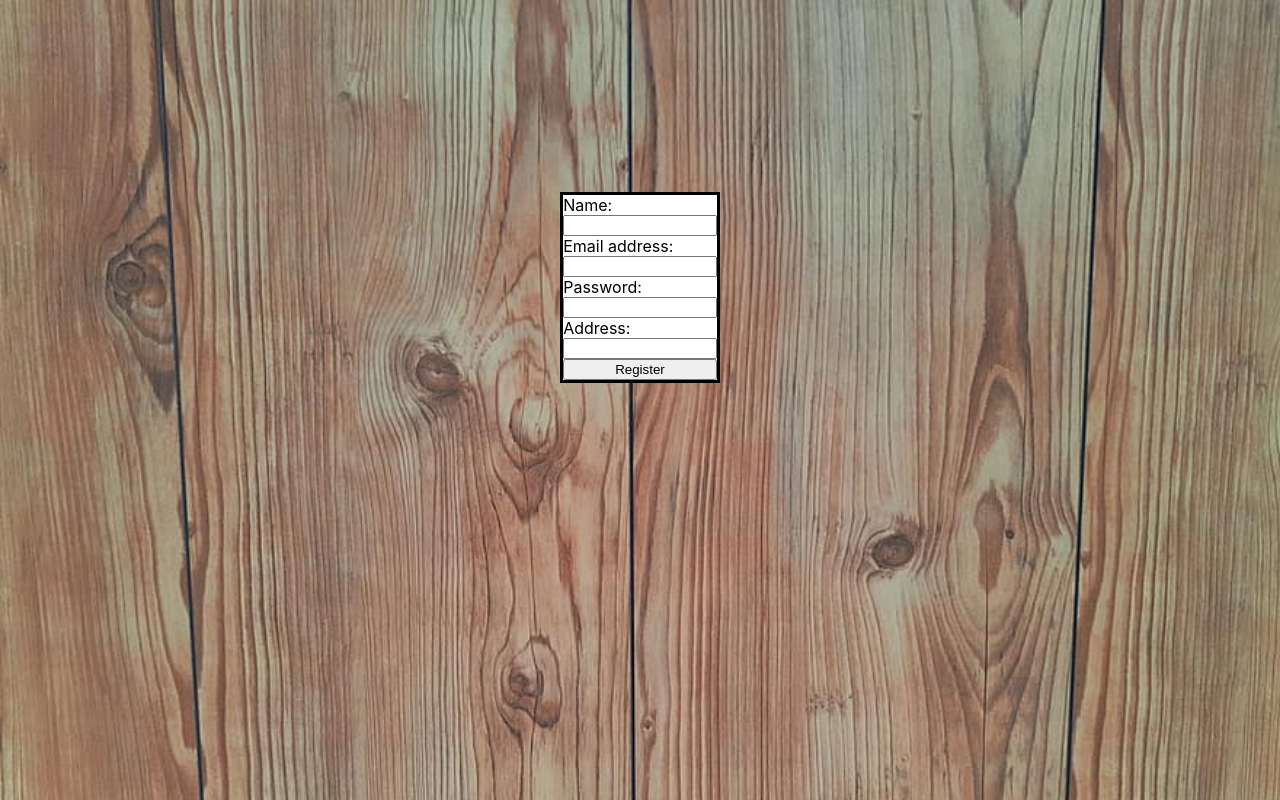
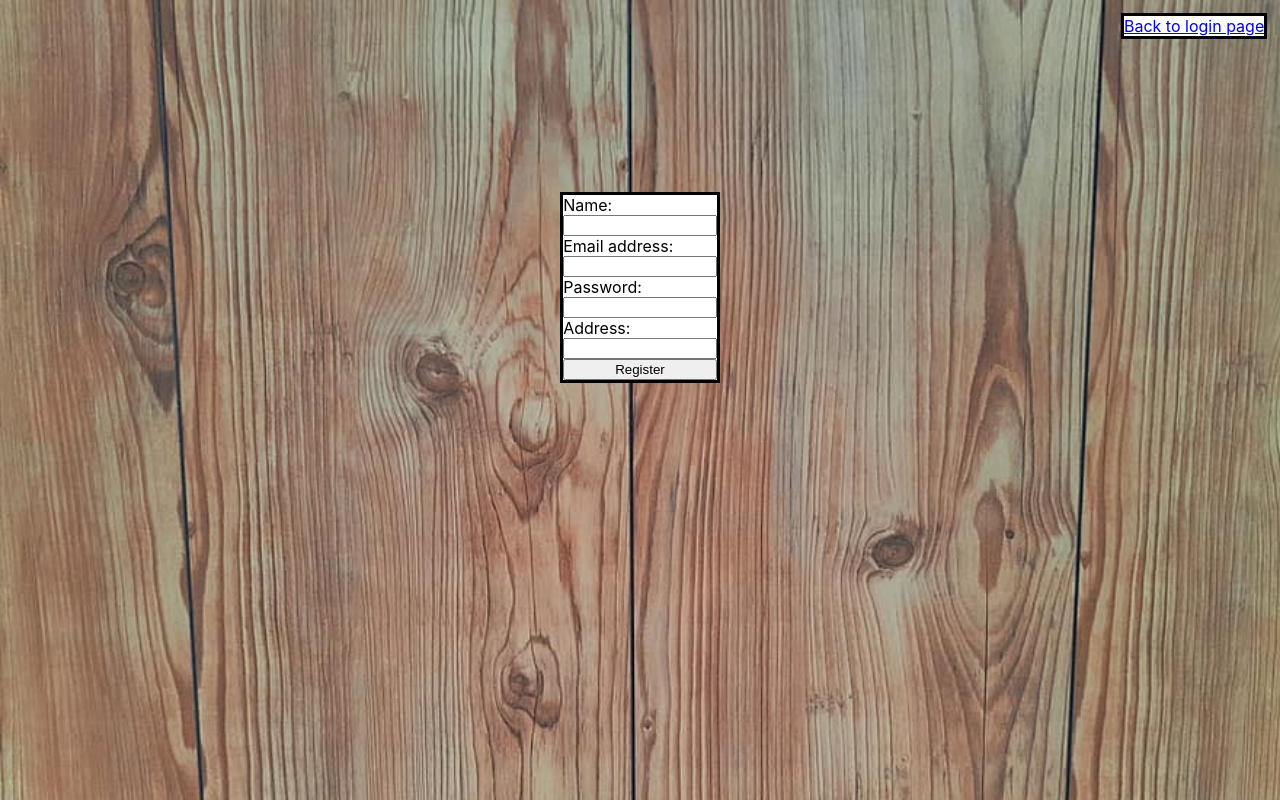
Before and after one commit to barnabasMatrai/react-exercise, a React (Create React App) app in the folder react-exercise/: page /registration in a window 1280 px wide. Built offline with nearby package versions, Linux system fonts and the light colour scheme.

Commit message:
add back to login page link to registration page

```diff
--- a/react-exercise/src/components/General.css
+++ b/react-exercise/src/components/General.css
@@ -17,6 +17,14 @@
     background-color: white;
 }
 
+.upper-right-link {
+    float: right;
+    margin-top: 1vw;
+    margin-right: 1vw;
+    background-color: white;
+    border: 3px solid black;
+}
+
 input[type=text], input[type=email], input[type=password] {
     width: 95%;
     display: block;
--- a/react-exercise/src/components/LoginPage.css
+++ b/react-exercise/src/components/LoginPage.css
@@ -1,13 +1,5 @@
 #login-form.label, #login-form.input {
     float: left;
-}
-
-#registration-link {
-    float: right;
-    margin-top: 1vw;
-    margin-right: 1vw;
-    background-color: white;
-    border: 3px solid black;
 }
 
 #products-link-container {
--- a/react-exercise/src/components/LoginPage.js
+++ b/react-exercise/src/components/LoginPage.js
@@ -5,7 +5,7 @@ import './LoginPage.css';
 export function LoginPage() {
         return (
             <div id="login-page-container" className="page-container">
-                <a href="/registration" id="registration-link">Registration</a>
+                <a href="/registration" className="upper-right-link">Registration</a>
                 <div id="login-container" className="form-container">
                     <form id="login-form" method="post">
                         <label htmlFor="email">Email address:</label>
--- a/react-exercise/src/components/RegistrationPage.js
+++ b/react-exercise/src/components/RegistrationPage.js
@@ -5,6 +5,7 @@ import './RegistrationPage.css';
 export function RegistrationPage() {
     return (
         <div id="registration-page-container" className="page-container">
+            <a href="/login" className="upper-right-link">Back to login page</a>
             <div id="registration-container" className="form-container">
                 <form id="registration-form" method="post">
                     <label htmlFor="name">Name:</label>
```
